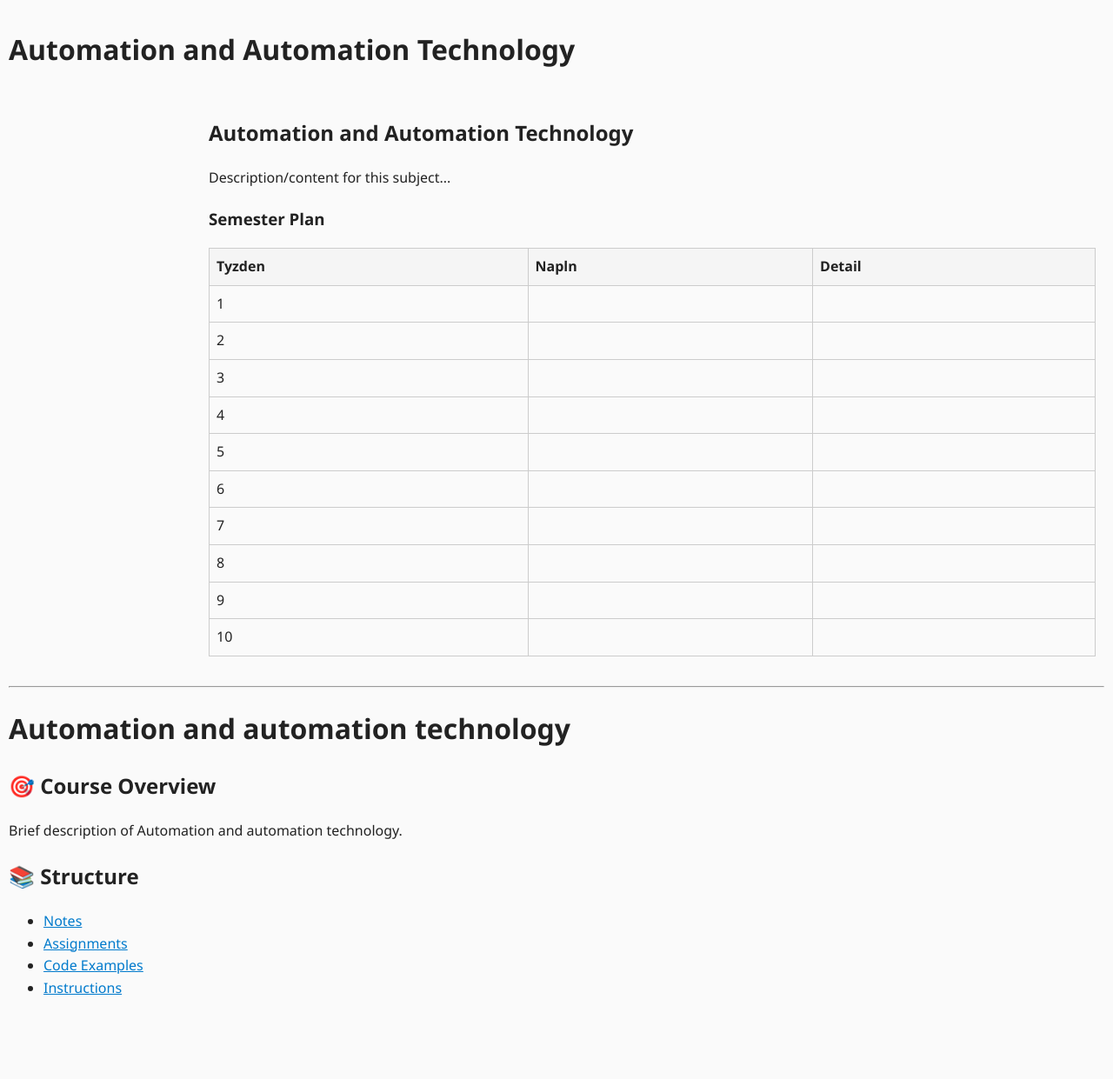
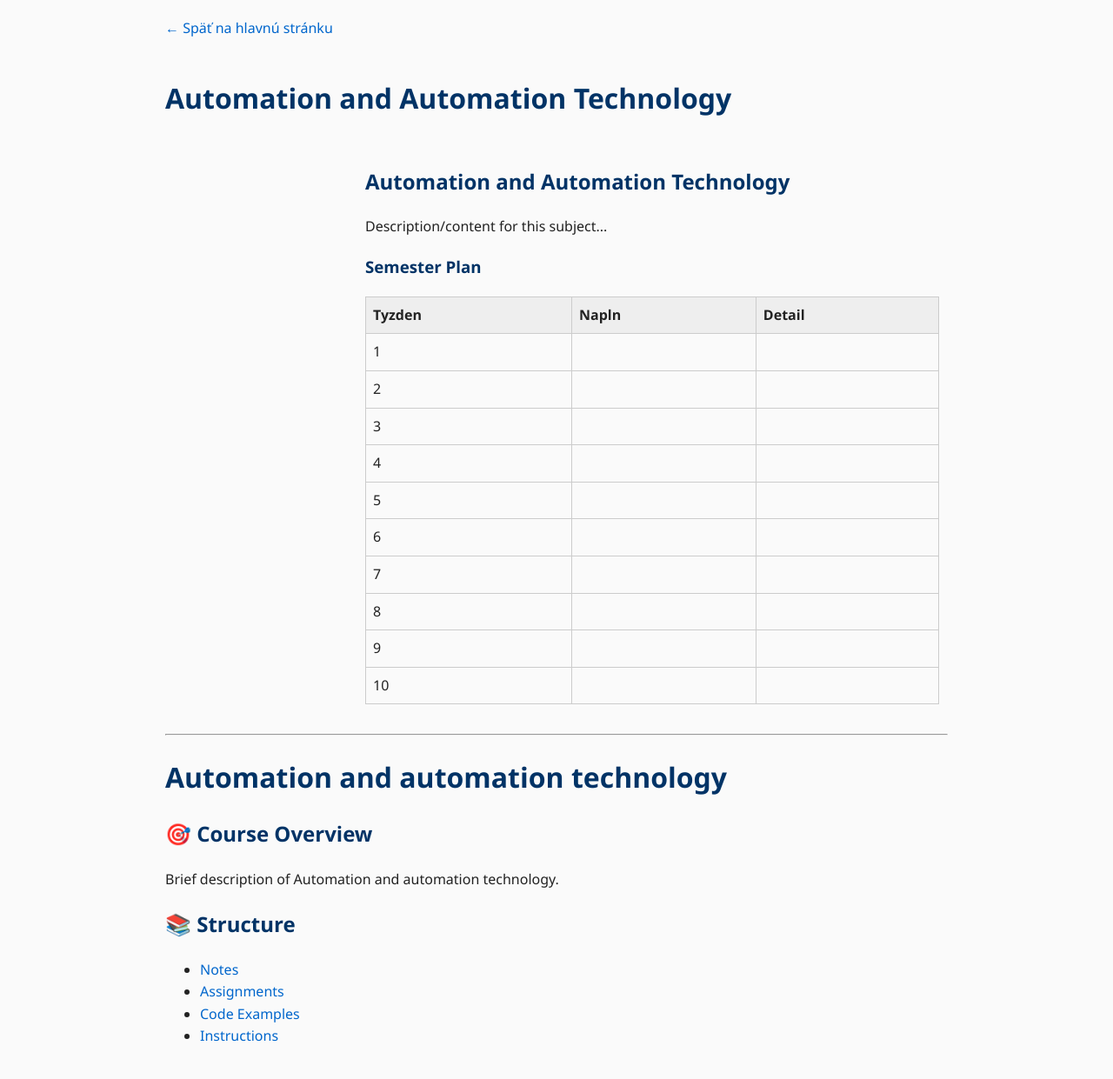
Before and after one commit to robertrakay/vyucba, a Jekyll site: the page built from Automation_and_automation_technology/index.md, in a window 1280 px wide. Shown: the whole page at 87% size. Built offline with Jekyll 4.4.1, drawn with Linux system fonts in a browser that asks for light colours; before the commit the page ends 1175 px from its top, so only the background shows below that.

Commit message:
Update subject.html

```diff
--- a/_layouts/subject.html
+++ b/_layouts/subject.html
@@ -1,14 +1,53 @@
 <!DOCTYPE html>
-<html lang="en">
+<html lang="sk">
 <head>
   <meta charset="UTF-8">
   <title>{{ page.title }}</title>
+
+  <!-- Prepojenie na vlastný štýl -->
   <link rel="stylesheet" href="{{ '/assets/style.css' | relative_url }}">
 
+  <style>
+    /* Markdown štýly pre čitateľnosť */
+    body {
+      font-family: "Segoe UI", Roboto, sans-serif;
+      line-height: 1.6;
+      margin: 0;
+      padding: 0;
+      background: #fafafa;
+      color: #222;
+    }
+    h1, h2, h3 { color: #003366; }
+    table { border-collapse: collapse; width: 100%; margin: 1em 0; }
+    th, td { border: 1px solid #ccc; padding: 8px; text-align: left; }
+    th { background: #eee; }
+    a { color: #0066cc; text-decoration: none; }
+    a:hover { text-decoration: underline; }
+    pre, code {
+      background: #f0f0f0;
+      border-radius: 4px;
+      padding: 4px 6px;
+      font-family: Consolas, monospace;
+    }
+    .back-link {
+      display: inline-block;
+      margin-bottom: 20px;
+    }
+  </style>
 </head>
+
 <body>
-  <div style="padding:10px;">
+  <div style="padding:20px;max-width:900px;margin:auto;">
+
+    <!-- odkaz späť domov -->
+    <div class="back-link">
+      <a href="{{ '/' | relative_url }}">← Späť na hlavnú stránku</a>
+    </div>
+
+    <!-- názov stránky -->
     <h1>{{ page.title }}</h1>
+
+    <!-- markdown obsah -->
     {{ content }}
   </div>
 </body>
```
